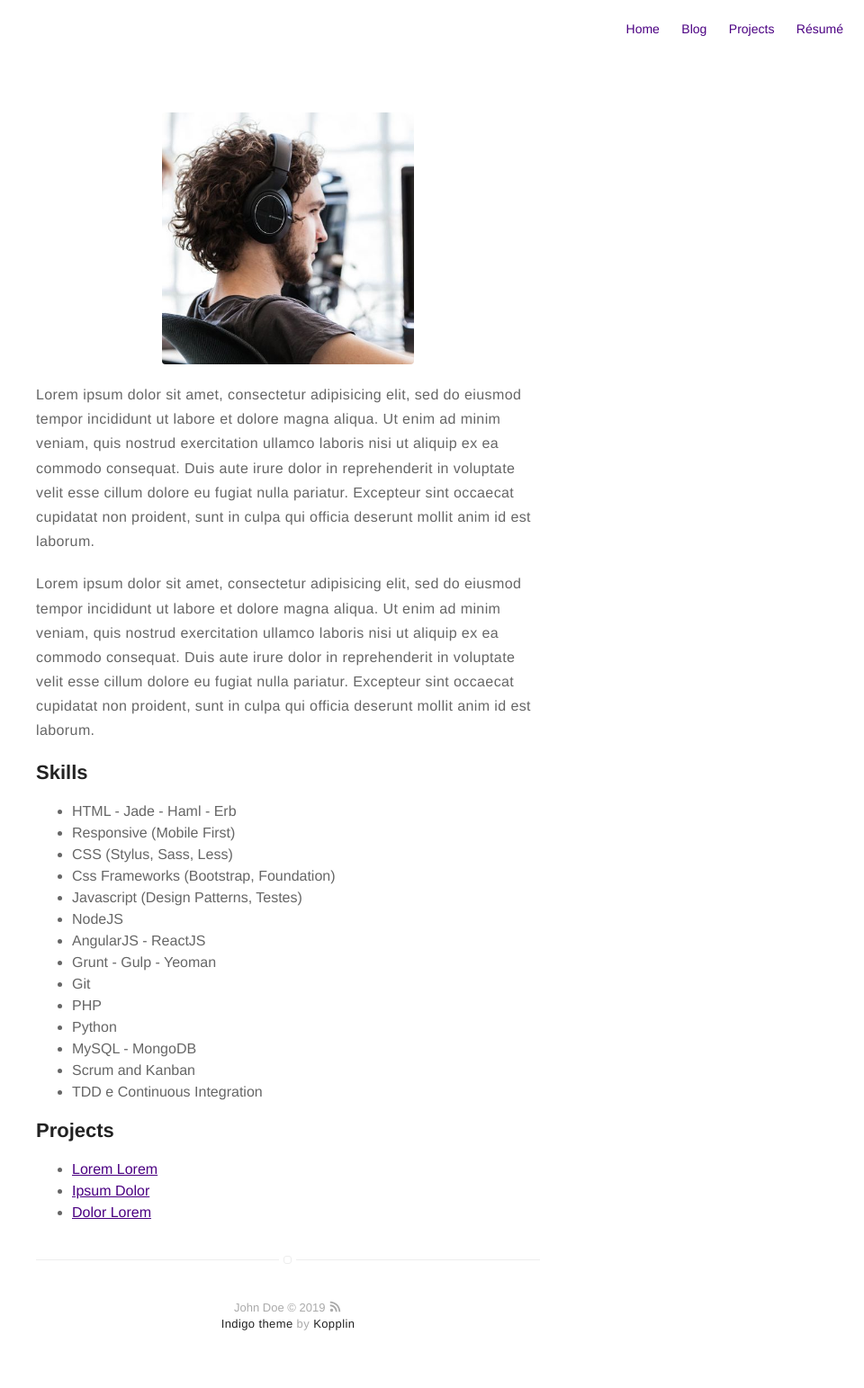
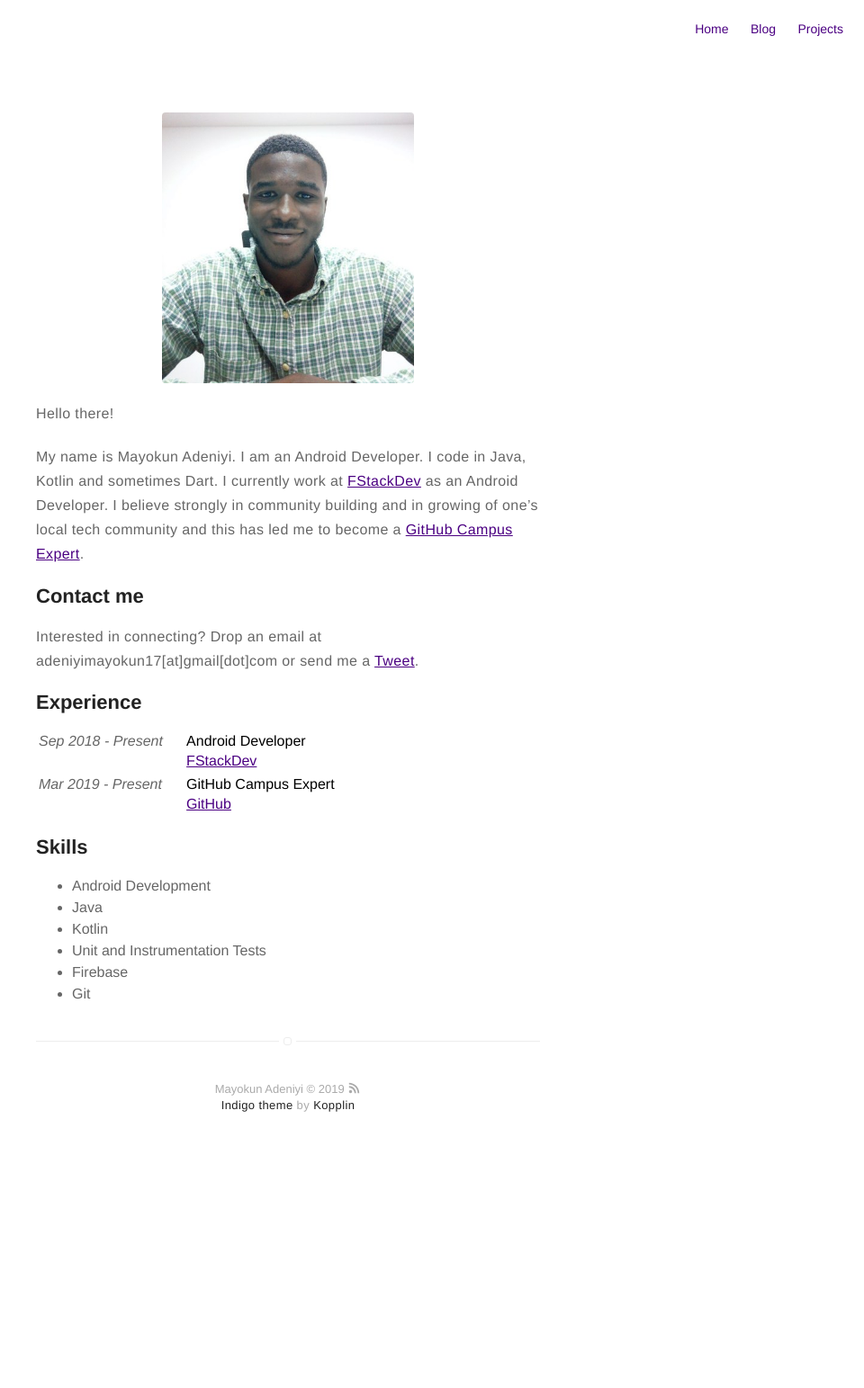
Before and after one commit to mayokunadeniyi/mayokunthefirst.github.io, a Jekyll site: the page built from about.md, in a window 1280 px wide. Shown: the whole page at 90% size, without its empty margins (320-1280 px from the left). Built offline with Jekyll 4.4.1, drawn with Linux system fonts in a browser that asks for light colours; after the commit the page ends 1300 px from its top, so only the background shows below that.

Commit message:
Edited Profile

```diff
--- a/_config.yml
+++ b/_config.yml
@@ -1,6 +1,6 @@
 # main text of home
-name: John Doe
-bio: A Man who travels the world eating noodles
+name: Mayokun Adeniyi
+bio: Android Developer
 
 # twitter summary info
 description: A blog about technology and stuff related
@@ -12,11 +12,11 @@ picture: assets/images/profile.jpg
 
 # If you want to include your resume, set to true
 # and specify source (external or local).
-resume: true
-resume-external: true
+resume: false
+resume-external: false
 resume-url: https://google.com/?q=my+resume
 
-url: https://koppl.in/indigo
+url: https://mayokunthefirst.github.io
 # your url: http://USERNAME.github.io
 
 permalink: /:title/
@@ -34,24 +34,24 @@ disqus:
   categories: [blog, project] # only show disqus for posts that have these categories
 
 # if you don't have any of social below, comment the line
-facebook: myfacebook
-twitter: mytwitter
+facebook: mayokun.adeniyi
+twitter: mayokunadeniyi
 # google: mygoogle
 # instagram: myinstagram
 # pinterest: mypinterest
-# linkedin: mylinkedin
+linkedin: mayokun-adeniyi
 # youtube: myyoutube
 # spotify: myspotify
-github: mygithub
+github: mayokunthefirst
 # gitlab: mygitlab
 # lastfm: mylastfm
 # stackoverflow: 7044681/mystackoverflow
 # quora: userquora
 # reddit: username
-medium: medium
+medium: mayokunadeniyi
 # vimeo: myvimeo
 # lanyrd: mylanyrd
-email: myemail@gmail.com
+email: adeniyimayokun17@gmail.com
 
 authors:
     johndoe:
--- a/about.md
+++ b/about.md
@@ -4,43 +4,71 @@ layout: page
 ---
 ![Profile Image]({{ site.url }}/{{ site.picture }})
 
-<p>Lorem ipsum dolor sit amet, consectetur adipisicing elit, sed do eiusmod
-tempor incididunt ut labore et dolore magna aliqua. Ut enim ad minim veniam,
-quis nostrud exercitation ullamco laboris nisi ut aliquip ex ea commodo
-consequat. Duis aute irure dolor in reprehenderit in voluptate velit esse
-cillum dolore eu fugiat nulla pariatur. Excepteur sint occaecat cupidatat non
-proident, sunt in culpa qui officia deserunt mollit anim id est laborum.</p>
+Hello there!
 
-<p>Lorem ipsum dolor sit amet, consectetur adipisicing elit, sed do eiusmod
-tempor incididunt ut labore et dolore magna aliqua. Ut enim ad minim veniam,
-quis nostrud exercitation ullamco laboris nisi ut aliquip ex ea commodo
-consequat. Duis aute irure dolor in reprehenderit in voluptate velit esse
-cillum dolore eu fugiat nulla pariatur. Excepteur sint occaecat cupidatat non
-proident, sunt in culpa qui officia deserunt mollit anim id est laborum.</p>
+My name is Mayokun Adeniyi. I am an Android Developer.
+I code in Java, Kotlin and sometimes Dart.
+I currently work at [FStackDev](https://github.com/Fstackdevio) as an Android Developer.
+I believe strongly in community building and in growing of one's local tech community and this has led me to become a [GitHub Campus Expert](https://githubcampus.expert/mayokunthefirst/).
+
+## Contact me
+Interested in connecting? Drop an email at adeniyimayokun17[at]gmail[dot]com or send me a [Tweet](https://twitter.com/mayokunadeniyi).
+
+
+
+
+
+<h2>Experience</h2>
+
+<table>
+    <tr>
+        <td>
+            <i>Sep 2018 - Present</i> &nbsp;&nbsp;&nbsp;&nbsp;
+        </td>
+        <td>
+            <strong>Android Developer</strong>
+        </td>
+    </tr>
+    <tr>
+        <td>
+        </td>
+        <td>
+            <a target="_blank" rel="noopener noreferrer" href="https://github.com/Fstackdevio">FStackDev</a>
+        </td>
+    </tr>
+    <tr>
+        <td>
+        </td>
+    </tr>
+    <tr>
+        <td>
+            <i>Mar 2019 - Present</i> &nbsp;&nbsp;&nbsp;&nbsp;
+        </td>
+        <td>
+            <strong>GitHub Campus Expert</strong>
+        </td>
+    </tr>
+    <tr>
+        <td>
+        </td>
+        <td>
+            <a target="_blank" rel="noopener noreferrer" href="https://githubcampus.expert/mayokunthefirst/">GitHub</a>
+        </td>
+    </tr>
+    <tr>
+         <td>
+        </td>
+    </tr>
+</table>
+
 
 <h2>Skills</h2>
 
 <ul class="skill-list">
-	<li>HTML - Jade - Haml - Erb</li>
-	<li>Responsive (Mobile First)</li>
-	<li>CSS (Stylus, Sass, Less)</li>
-	<li>Css Frameworks (Bootstrap, Foundation)</li>
-	<li>Javascript (Design Patterns, Testes)</li>
-	<li>NodeJS</li>
-	<li>AngularJS - ReactJS</li>
-	<li>Grunt - Gulp - Yeoman</li>
-	<li>Git</li>
-	<li>PHP</li>
-	<li>Python</li>
-	<li>MySQL - MongoDB</li>
-	<li>Scrum and Kanban</li>
-	<li>TDD e Continuous Integration</li>
+    <li>Android Development</li>
+    <li>Java</li>
+    <li>Kotlin</li>
+    <li>Unit and Instrumentation Tests</li>
+    <li>Firebase</li>
+    <li>Git</li>
 </ul>
-
-<h2>Projects</h2>
-
-<ul>
-	<li><a href="https://github.com/">Lorem Lorem</a></li>
-	<li><a href="https://github.com/">Ipsum Dolor</a></li>
-	<li><a href="https://github.com/">Dolor Lorem</a></li>
-</ul>
```
Also changed, not shown: assets/images/profile.jpg, 2 other files.
